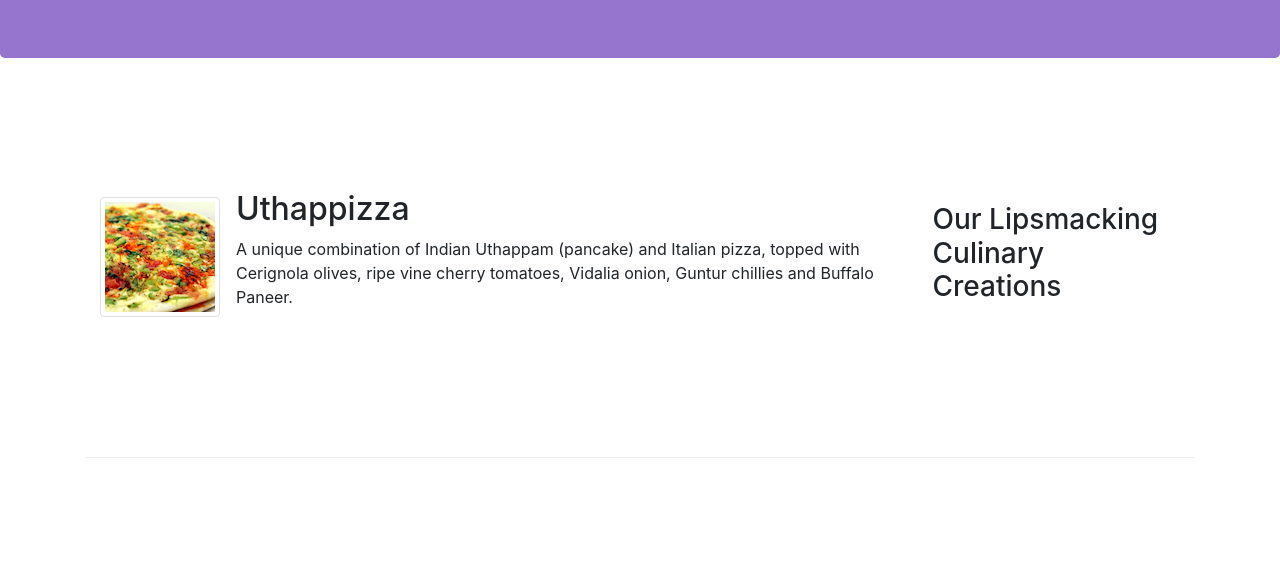
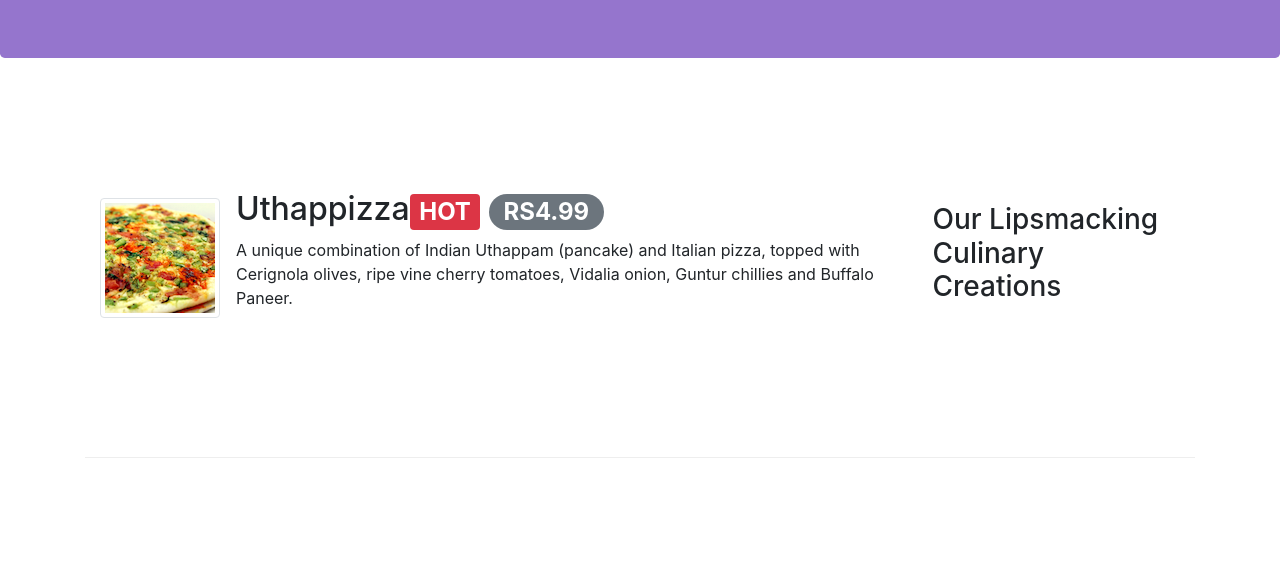
Before and after one commit to hariharas-wq/setup, a website: page index.html in a window 1280 px wide. Shown: the part 226-800 px from the top of the page. Drawn offline with nearby package versions, Linux system fonts and the light colour scheme.

Commit message:
ninth commit

```diff
--- a/index.html
+++ b/index.html
@@ -63,7 +63,7 @@
                 <div class="media">
                     <img class="d-flex mr-3 img-thumbnail align-self-center" src="img/uthappizza.png" alt="uthappizza">
                     <div class="media-body">
-                    <h2 class="mt-0">Uthappizza</h2>
+                    <h2 class="mt-0">Uthappizza<span class="badge badge-danger">HOT</span> <span class="badge badge-pill badge-secondary">RS4.99</span></h2>
                     <p class="d-none d-sm-block">A unique combination of Indian Uthappam (pancake) and Italian pizza, topped with Cerignola olives, ripe vine cherry tomatoes, Vidalia onion, Guntur chillies and Buffalo Paneer.</p>
                     </div>
                 </div>
```
